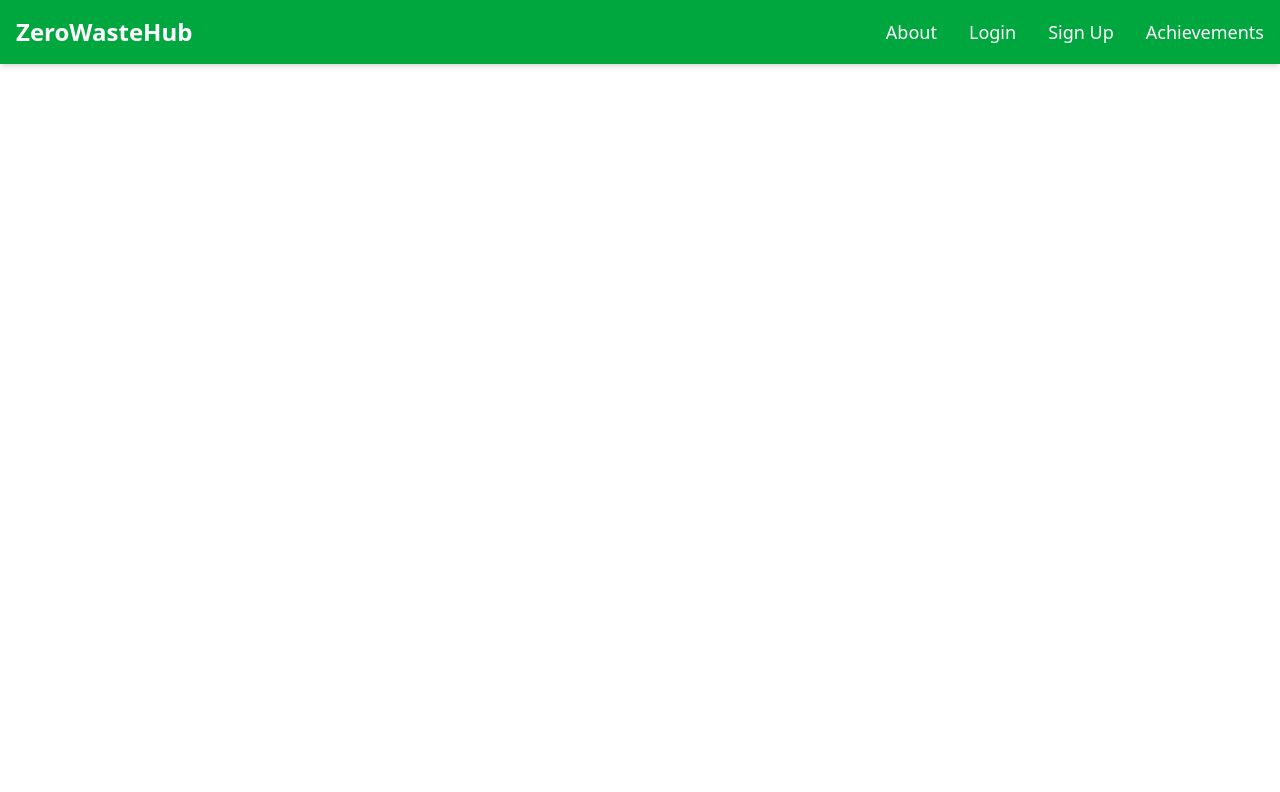
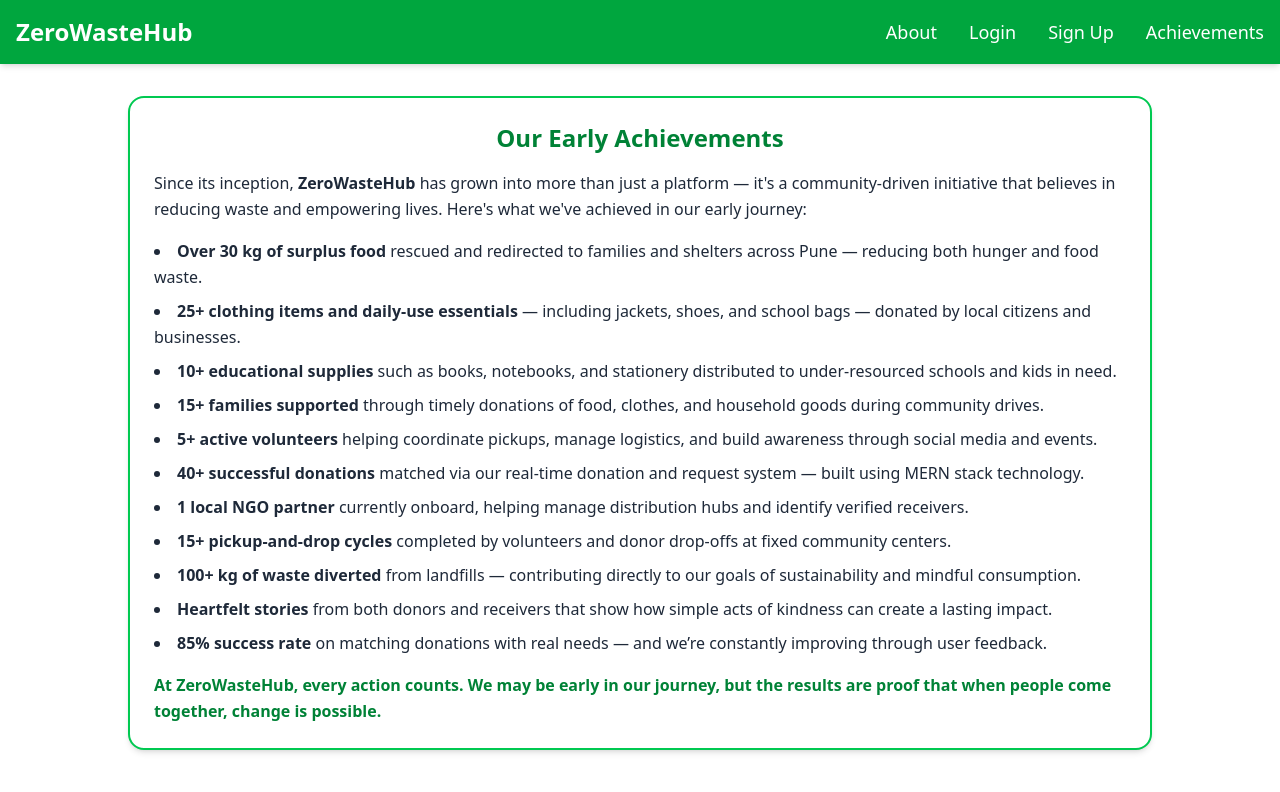
Before and after one commit to im-anjali/ZeroWasteHub, a React (Vite) app in the folder frontend/: page /achivements in a window 1280 px wide. Shown: the top 792 px of the page. Built offline with nearby package versions, Linux system fonts and the light colour scheme.

Commit message:
add:Achievements

```diff
--- a/frontend/src/App.jsx
+++ b/frontend/src/App.jsx
@@ -1,6 +1,7 @@
 import React from "react";
 import { BrowserRouter as Router, Routes, Route } from "react-router-dom";
 import Navbar from "./components/Navbar";
+import Achievements from "./pages/Achievements";
 
 
 
@@ -12,6 +13,7 @@ const App = () => {
         {/* <Route path="/about" element={<About />} />
         <Route path="/login" element={<Login />} />
         <Route path="/signup" element={<SignUp />} /> */}
+        <Route path="/achivements" element={<Achievements/>}/>
       </Routes>
     </Router>
   );
--- a/frontend/src/components/Navbar.jsx
+++ b/frontend/src/components/Navbar.jsx
@@ -18,7 +18,7 @@ const Navbar = () => {
           <li><Link to="/about" className="hover:text-black-300">About</Link></li>
           <li><Link to="/login" className="hover:text-white-300">Login</Link></li>
           <li><Link to="/signup" className="hover:text-white-300">Sign Up</Link></li>
-          <li><Link to="/signup" className="hover:text-white-300">Achievements</Link></li>
+          <li><Link to="/achivements" className="hover:text-white-300">Achievements</Link></li>
 
 
         </ul>
--- /dev/null
+++ b/frontend/src/pages/Achievements.jsx
@@ -0,0 +1,34 @@
+import React from 'react'
+
+function Achievements() {
+  return (
+    <div>
+      <div className="max-w-5xl mx-auto my-8 p-6 border-2 border-green-500 rounded-2xl bg-white shadow-md">
+        <h2 className="text-2xl font-bold text-green-700 mb-4 text-center">Our Early Achievements</h2>
+        <div className="space-y-4 text-gray-800 leading-relaxed">
+          <p>Since its inception, <strong>ZeroWasteHub</strong> has grown into more than just a platform — it's a community-driven initiative that believes in reducing waste and empowering lives. Here's what we've achieved in our early journey:</p>
+
+          <ul className="list-disc list-inside space-y-2">
+            <li><strong>Over 30 kg of surplus food</strong> rescued and redirected to families and shelters across Pune — reducing both hunger and food waste.</li>
+            <li><strong>25+ clothing items and daily-use essentials</strong> — including jackets, shoes, and school bags — donated by local citizens and businesses.</li>
+            <li><strong>10+ educational supplies</strong> such as books, notebooks, and stationery distributed to under-resourced schools and kids in need.</li>
+            <li><strong>15+ families supported</strong> through timely donations of food, clothes, and household goods during community drives.</li>
+            <li><strong>5+ active volunteers</strong> helping coordinate pickups, manage logistics, and build awareness through social media and events.</li>
+            <li><strong>40+ successful donations</strong> matched via our real-time donation and request system — built using MERN stack technology.</li>
+            <li><strong>1 local NGO partner</strong> currently onboard, helping manage distribution hubs and identify verified receivers.</li>
+            <li><strong>15+ pickup-and-drop cycles</strong> completed by volunteers and donor drop-offs at fixed community centers.</li>
+            <li><strong>100+ kg of waste diverted</strong> from landfills — contributing directly to our goals of sustainability and mindful consumption.</li>
+            <li><strong>Heartfelt stories</strong> from both donors and receivers that show how simple acts of kindness can create a lasting impact.</li>
+            <li><strong>85% success rate</strong> on matching donations with real needs — and we’re constantly improving through user feedback.</li>
+          </ul>
+
+          <p className="mt-4 font-semibold text-green-700">
+            At ZeroWasteHub, every action counts. We may be early in our journey, but the results are proof that when people come together, change is possible.
+          </p>
+        </div>
+      </div>
+    </div>
+  )
+}
+
+export default Achievements
```
